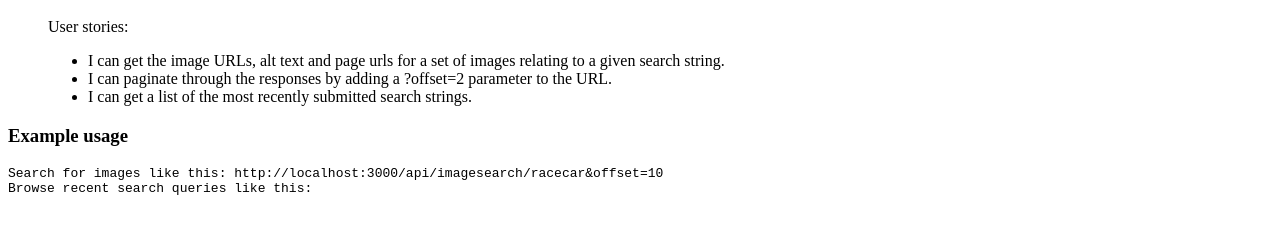
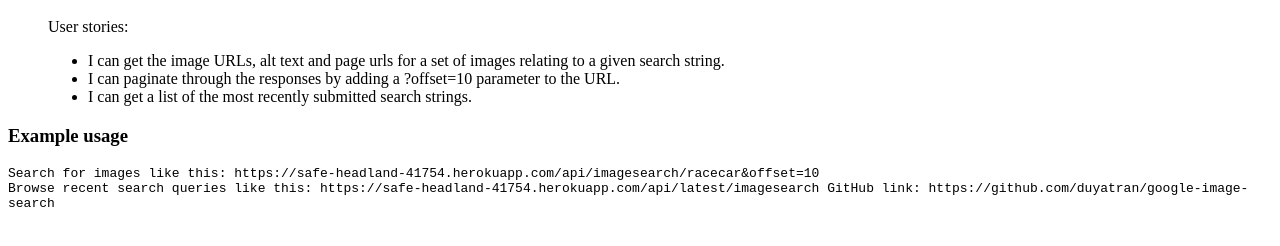
Before and after one commit to duyatran/google-image-search, a website: page public/index.html in a window 1280 px wide. Shown: the part 48-294 px from the top of the page. Drawn offline with Linux system fonts and the light colour scheme.

Commit message:
Update landing page with heroku link

```diff
--- a/public/index.html
+++ b/public/index.html
@@ -5,15 +5,15 @@
 <p> User stories:
 <ul>
 <li>I can get the image URLs, alt text and page urls for a set of images relating to a given search string.</li>
-<li>I can paginate through the responses by adding a ?offset=2 parameter to the URL. </li>
+<li>I can paginate through the responses by adding a ?offset=10 parameter to the URL. </li>
 <li>I can get a list of the most recently submitted search strings. </li>
 </ul>
 </p>
 </blockquote>
 
 <h3> Example usage </h3>
-<code>Search for images like this: http://localhost:3000/api/imagesearch/racecar&amp;offset=10</code>
-<br><code>Browse recent search queries like this: </code>
-
+<code>Search for images like this: https://safe-headland-41754.herokuapp.com/api/imagesearch/racecar&amp;offset=10</code>
+<br><code>Browse recent search queries like this: https://safe-headland-41754.herokuapp.com/api/latest/imagesearch </code>
+<code>GitHub link: https://github.com/duyatran/google-image-search </code>
 </body>
 </html>
```
